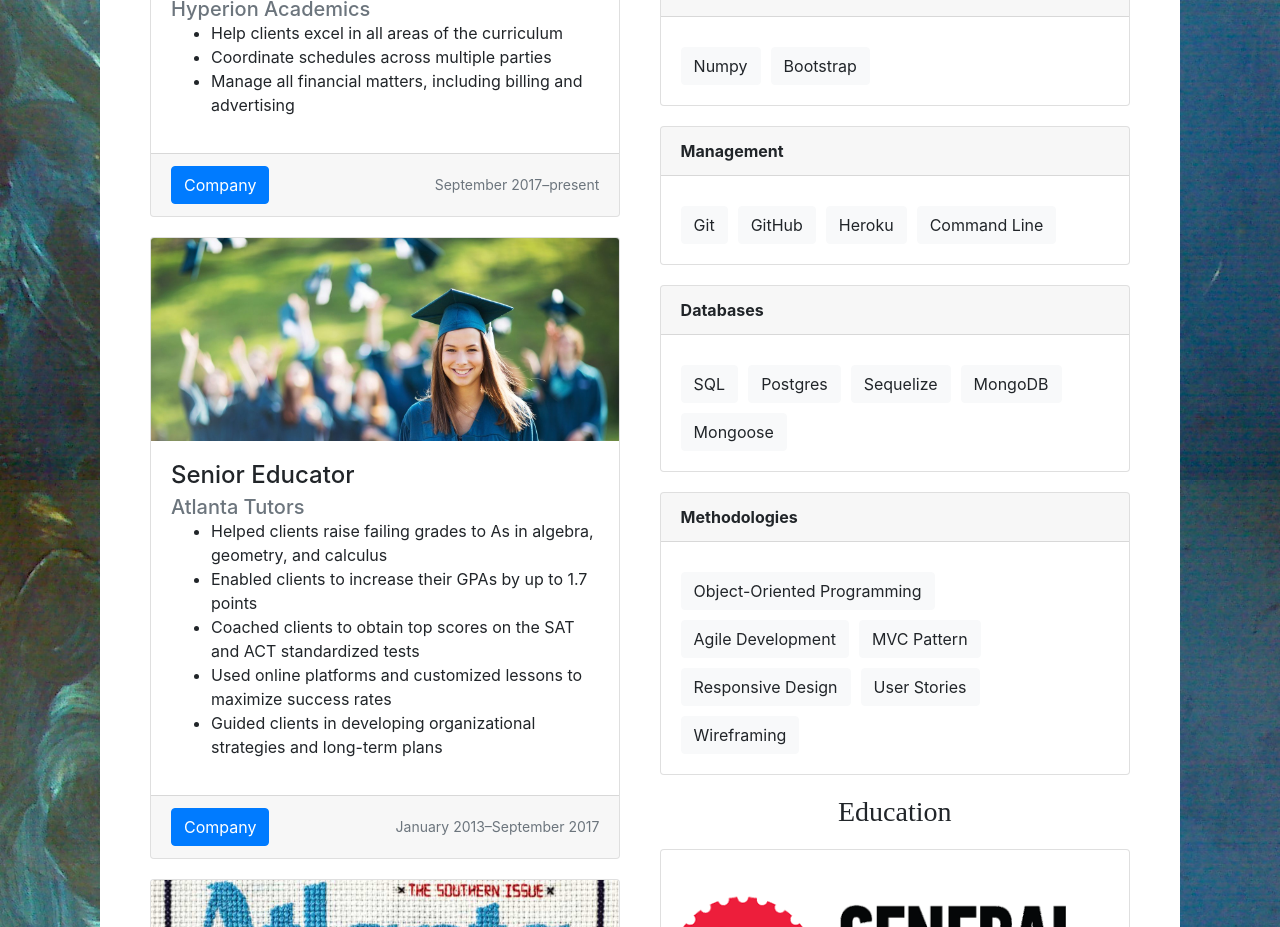
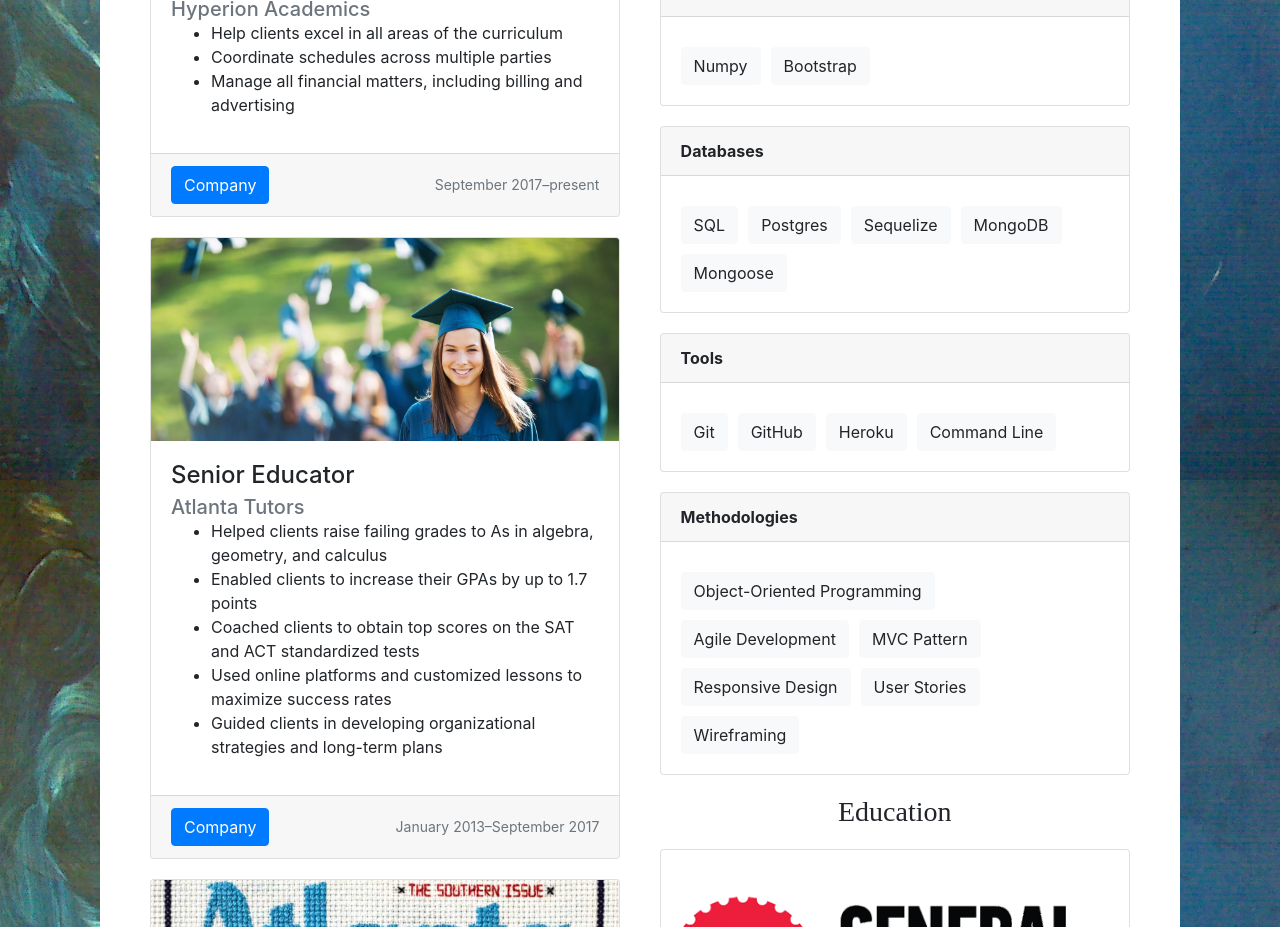
Before and after one commit to jtreeves/react-website, a React (Create React App) app: page / in a window 1280 px wide. Shown: the part 2400-3327 px from the top of the page. Built offline with nearby package versions, Linux system fonts and the light colour scheme; no server answers; a web font is replaced by a local one.

Commit message:
[database] Move Databases section above Tools section

```diff
--- a/src/components/pages/Resume.js
+++ b/src/components/pages/Resume.js
@@ -125,22 +125,22 @@ function Resume() {
 
                     <div className="card card-connect card-lock">
                         <strong className="card-header">
-                            Management
+                            Databases
                         </strong>
                         <div className="card-body">
                             <SkillSet
-                                skills={types.management}
+                                skills={types.databases}
                             />
                         </div>
                     </div>
 
                     <div className="card card-connect card-lock">
                         <strong className="card-header">
-                            Databases
+                            Tools
                         </strong>
                         <div className="card-body">
                             <SkillSet
-                                skills={types.databases}
+                                skills={types.tools}
                             />
                         </div>
                     </div>
--- a/src/database/types.js
+++ b/src/database/types.js
@@ -18,19 +18,19 @@ const types = {
         'Bootstrap'
     ],
 
-    management: [
-        'Git',
-        'GitHub',
-        'Heroku',
-        'Command Line'
-    ],
-
     databases: [
         'SQL',
         'Postgres',
         'Sequelize',
         'MongoDB',
         'Mongoose'
+    ],
+
+    tools: [
+        'Git',
+        'GitHub',
+        'Heroku',
+        'Command Line'
     ],
 
     methodologies: [
```
